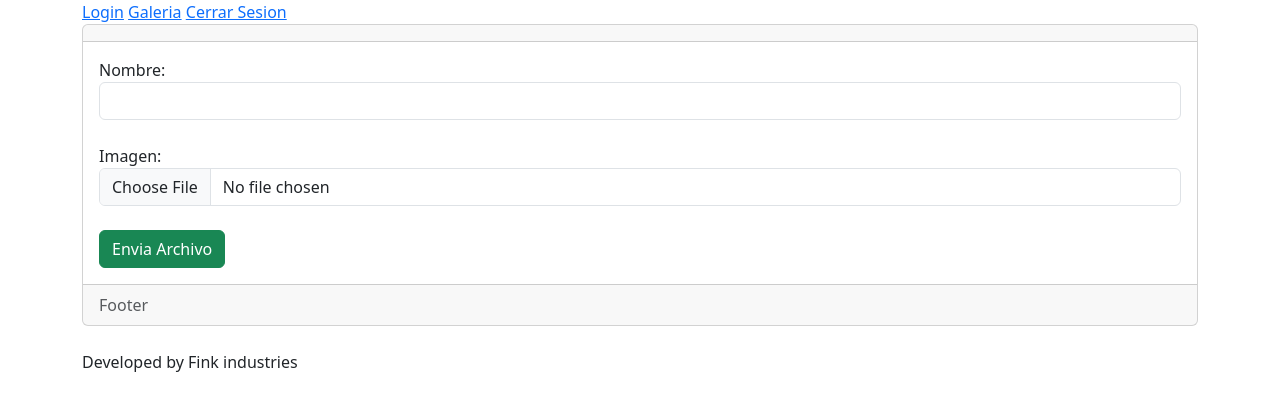
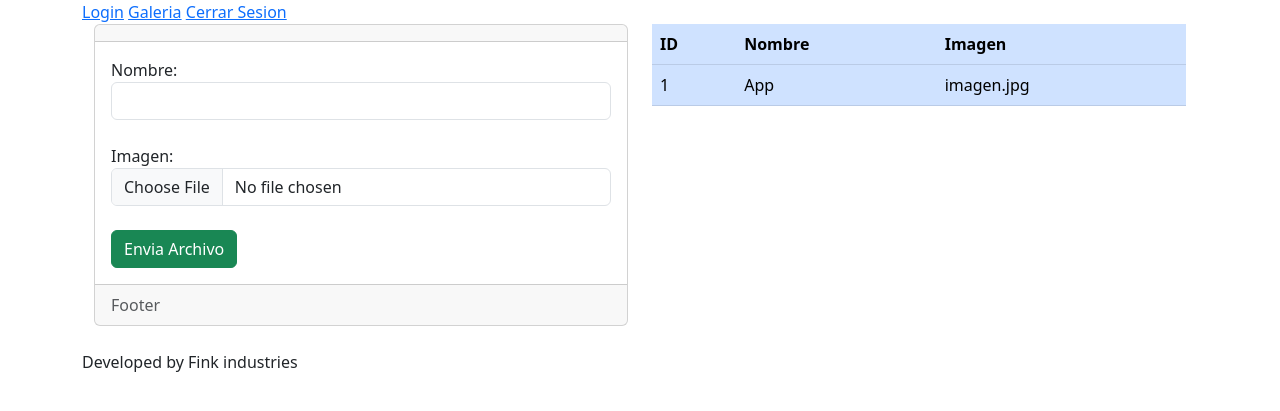
Before and after one commit to demian35/ProyectoPracticaPhP, a PHP site: page /galeria.php in a window 1280 px wide. Shown: the top 411 px of the page. Run offline with PHP 8.4, Linux system fonts and the light colour scheme; the visitor is signed in with stand-in values (Sample User, id 1).

Commit message:
Acomodando formulario y bd en la pagina con bootstrap

```diff
--- a/galeria.php
+++ b/galeria.php
@@ -1,6 +1,9 @@
 <?php include("header.php") ?>
 
-<div class="card">
+<div class="container">
+    <div class="row">
+        <div class="col-md-6">
+        <div class="card">
     <div class="card-header">
     </div>
     <div class="card-body">
@@ -18,5 +21,32 @@
     </div>
 </div>
 
+        </div>
+        <div class="col-md-6">
+        <div class="table-responsive">
+            <table class="table table-primary">
+            <thead>
+                <tr>
+                    <th>ID</th>
+                    <th>Nombre</th>
+                    <th>Imagen</th>
+                </tr>
+            </thead>
+            <tbody>
+                <tr class="">
+                    <td>1</td>
+                    <td>App</td>
+                    <td>imagen.jpg</td>
+                </tr>
+            </tbody>
+        </table>
+            </div>
+        </div>
+
+    </div>
+</div>
+
+
+
 
 <?php include("fotter.php") ?>
```
